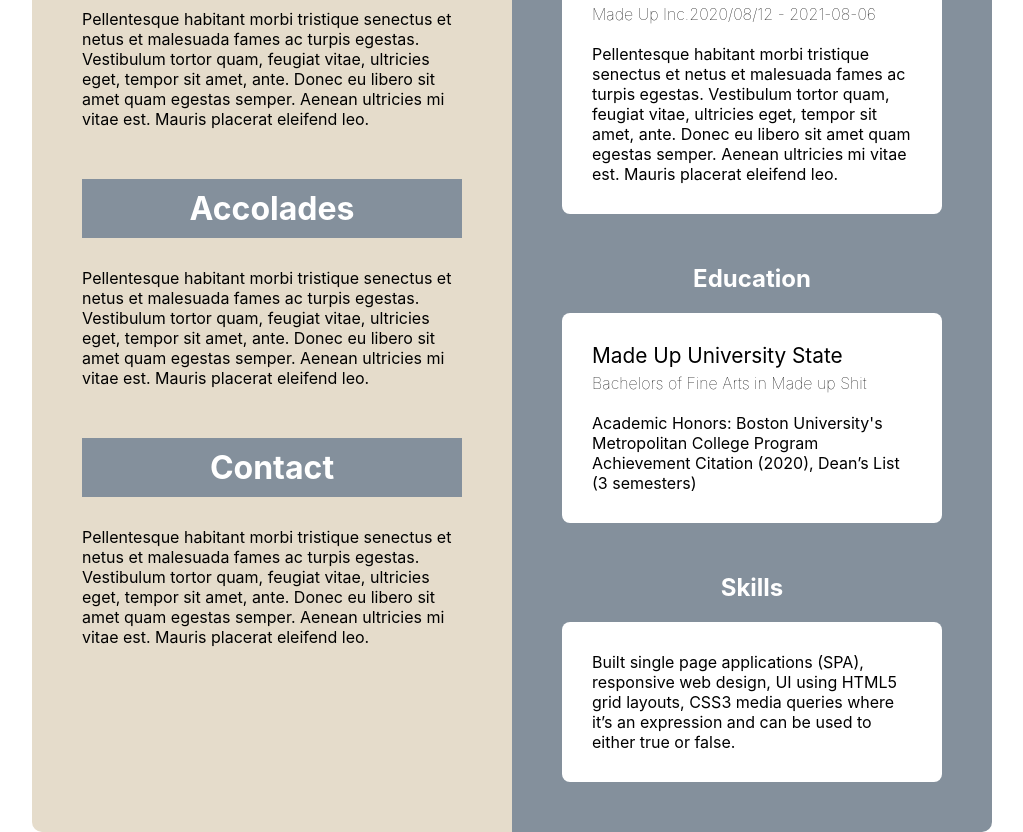
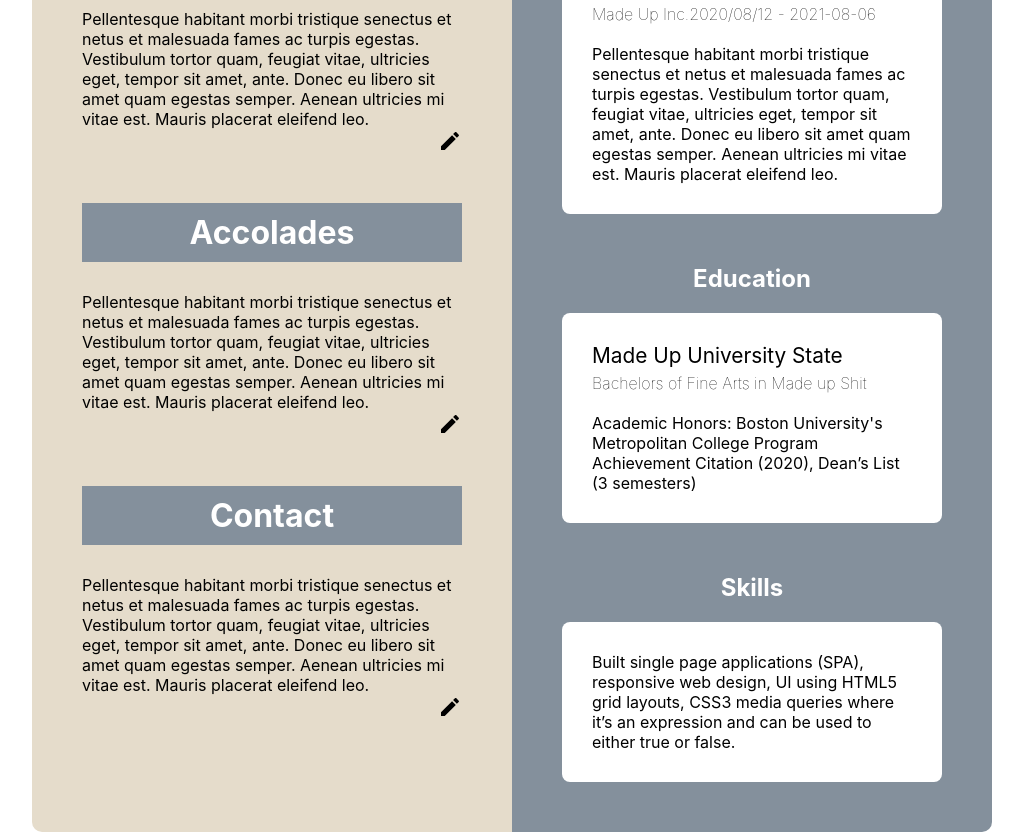
Before and after one commit to djballowe/Cover-Letter-Creator, a React (Create React App) app in the folder cover-letter-app/: page / in a window 1280 px wide. Shown: the part 480-1312 px from the top of the page, without its empty margins (128-1151 px from the left). Built offline with nearby package versions, Linux system fonts and the light colour scheme.

Commit message:
adding edit icon

```diff
--- a/cover-letter-app/src/App.css
+++ b/cover-letter-app/src/App.css
@@ -167,12 +167,23 @@ body {
 
 .text-body {
   margin-top: 30px;
+  display: flex;
+  flex-direction: column;
 }
 
 .image-container {
   display: flex;
   justify-content: center;
   align-items: center;
+}
+
+.icon-container {
+  display: flex;
+  justify-content: flex-end;
+}
+
+.icon-container-name {
+  color: white;
 }
 
 .image {
@@ -235,5 +246,3 @@ body {
   margin-bottom: 5px;
   font-size: 1.3rem;
 }
-
-/* Education */
--- a/cover-letter-app/src/Components/About.js
+++ b/cover-letter-app/src/Components/About.js
@@ -1,4 +1,5 @@
 import React, { Component } from "react";
+import edit from "../Images/pencil.svg"
 
 class About extends Component {
   render() {
@@ -15,6 +16,9 @@ class About extends Component {
             egestas semper. Aenean ultricies mi vitae est. Mauris placerat
             eleifend leo.
           </p>
+          <div className="icon-container">
+            <img src={edit} alt="" />
+          </div>
         </div>
       </div>
     );
--- a/cover-letter-app/src/Components/Accolades.js
+++ b/cover-letter-app/src/Components/Accolades.js
@@ -1,4 +1,5 @@
-import React, { Component } from 'react'
+import React, { Component } from "react";
+import edit from "../Images/pencil.svg";
 
 class Accolades extends Component {
   render() {
@@ -16,9 +17,12 @@ class Accolades extends Component {
             eleifend leo.
           </p>
         </div>
+        <div className="icon-container">
+          <img src={edit} alt="" />
+        </div>
       </div>
-    )
+    );
   }
 }
 
-export default Accolades
+export default Accolades;
--- a/cover-letter-app/src/Components/Contact.js
+++ b/cover-letter-app/src/Components/Contact.js
@@ -1,4 +1,5 @@
-import React, { Component } from 'react'
+import React, { Component } from "react";
+import edit from "../Images/pencil.svg";
 
 class Contact extends Component {
   render() {
@@ -16,9 +17,12 @@ class Contact extends Component {
             eleifend leo.
           </p>
         </div>
+        <div className="icon-container">
+          <img src={edit} alt="" />
+        </div>
       </div>
-    )
+    );
   }
 }
 
-export default Contact
+export default Contact;
--- a/cover-letter-app/src/Components/Name.js
+++ b/cover-letter-app/src/Components/Name.js
@@ -1,4 +1,6 @@
 import React, { Component } from 'react'
+import edit from "../Images/pencil.svg";
+
 
 export default class Name extends Component {
   render() {
--- a/cover-letter-app/src/Education.js
+++ b/cover-letter-app/src/Education.js
@@ -9,7 +9,6 @@ export default class Education extends Component {
           <p id="job-title">Made Up University State</p>
           <div className="company-date">
             <p>Bachelors of Fine Arts in Made up Shit</p>
-
           </div>
           <div>
             <p>
```
Also changed, not shown: cover-letter-app/src/Images/pencil.svg (added).
